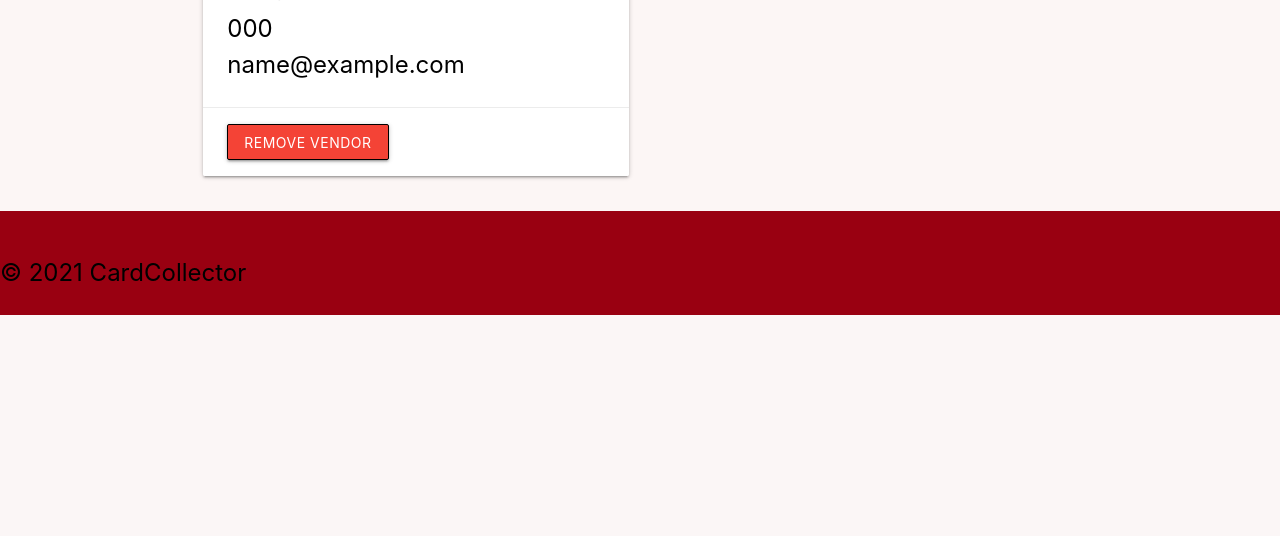
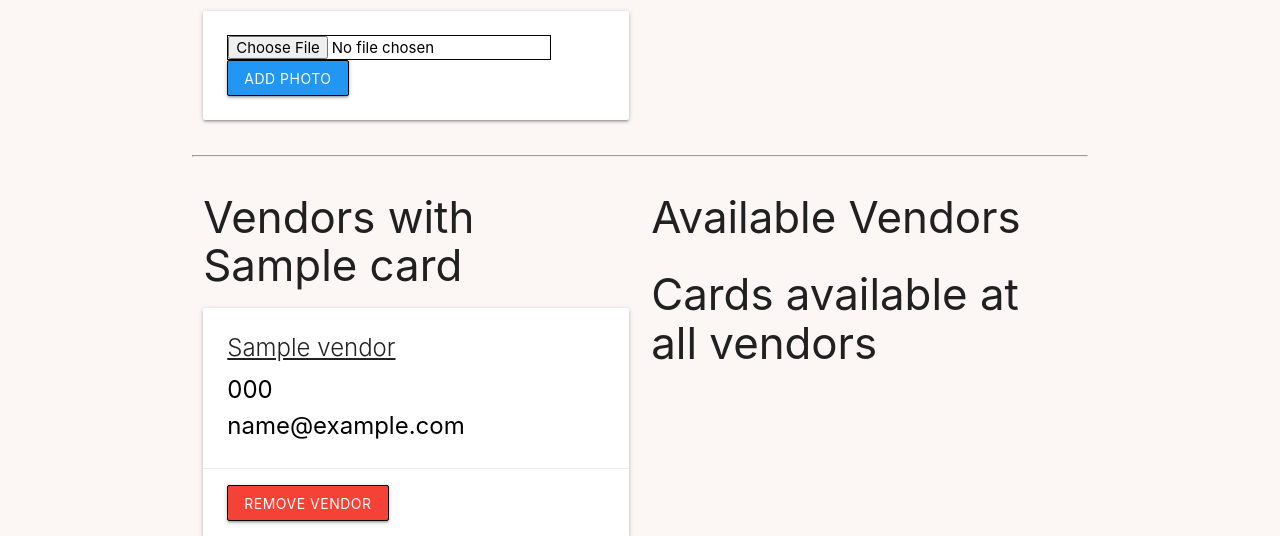
Before and after one commit to smedina0/cardcollector, a Django app: page /cards/1/ in a window 1280 px wide. Shown: the part 831-1367 px from the top of the page. Before the commit the page ends 1146 px from the top, so only its background shows below. Run offline with Django 4.2, Linux system fonts and the light colour scheme; a user stored in the database is signed in; tables that the repository leaves empty hold one stand-in row (values such as "Sample post").

Commit message:
Feat: Adds photo upload functionality

```diff
--- a/cardcollector/settings.py
+++ b/cardcollector/settings.py
@@ -14,6 +14,9 @@ import django_heroku
 from dotenv import load_dotenv
 import os
 from pathlib import Path
+import environ
+environ.Env()
+environ.Env.read_env()
 
 # Build paths inside the project like this: BASE_DIR / 'subdir'.
 BASE_DIR = Path(__file__).resolve().parent.parent
--- a/main_app/models.py
+++ b/main_app/models.py
@@ -54,3 +54,11 @@ class Cleaning(models.Model):
 
     class Meta:
         ordering = '-date',
+
+
+class Photo(models.Model):
+    url = models.CharField(max_length=200)
+    card = models.ForeignKey(Card, on_delete=models.CASCADE)
+
+    def __str__(self):
+        return f"Photo for card_id: {self.card_id} @{self.url}"
--- a/main_app/templates/cards/card_detail.html
+++ b/main_app/templates/cards/card_detail.html
@@ -16,6 +16,18 @@
         <a href="{% url 'card_delete' card.id %}">Delete</a>
       </div>
     </div>
+    {% for photo in card.photo_set.all %}
+    <img src="{{ photo.url }}" alt="{{ card.name }}" class="responsive-img card-panel" />
+    {% empty %}
+    <div class="card-panel blue-text center-align">
+      No photos for this card
+    </div>
+    {% endfor %}
+    <form action={% url 'add_photo' card.id %} method="POST" class="card-panel" enctype="multipart/form-data">
+      {% csrf_token %}
+      <input type="file" name="photo-file">
+      <input type="submit" value="Add Photo" class="btn blue">
+    </form>
   </div>
   <div class="col s6">
     <form action="{% url 'add_cleaning' card.id %}" method="POST">
--- a/main_app/urls.py
+++ b/main_app/urls.py
@@ -26,4 +26,5 @@ urlpatterns = [
     path('cards/<int:card_id>/unassoc_vendor/<int:vendor_id>/',
          views.unassoc_vendor, name='unassoc_vendor'),
     path('accounts/signup/', views.signup, name='signup'),
+    path('cards/<int:card_id>/add_photo/', views.add_photo, name='add_photo'),
 ]
--- a/main_app/views.py
+++ b/main_app/views.py
@@ -4,9 +4,15 @@ from django.views.generic.edit import CreateView, UpdateView, DeleteView
 from django.contrib.auth import login
 from django.contrib.auth.decorators import login_required
 from django.contrib.auth.mixins import LoginRequiredMixin
-from .models import Card, Vendor
+from .models import Card, Vendor, Photo
 from .forms import CleaningForm
 from django.contrib.auth.forms import UserCreationForm
+import uuid
+import boto3
+
+
+S3_BASE_URL = 'https://s3-us-east-2.amazonaws.com/'
+BUCKET = 'cardcollector'
 
 # Create your views here.
 
@@ -108,11 +114,13 @@ class CardDetail(LoginRequiredMixin, DetailView):
         context['vendors_that_dont_have_card'] = vendors_that_dont_have_card
         return context
 
+
 @login_required
 def assoc_vendor(request, card_id, vendor_id):
     card = Card.objects.get(id=card_id)
     card.vendors.add(vendor_id)
     return redirect('card_detail', card_id=card_id)
+
 
 @login_required
 def unassoc_vendor(request, card_id, vendor_id):
@@ -134,6 +142,23 @@ def signup(request):
     form = UserCreationForm()
     context = {'form': form, 'error_message': error_message}
     return render(request, 'registration/signup.html', {'form': form, 'error_message': error_message})
+
+
+def add_photo(request, card_id):
+    photo_file = request.FILES.get('photo-file', None)
+    if photo_file:
+        s3 = boto3.client('s3')
+        key = uuid.uuid4().hex[:6] + \
+            photo_file.name[photo_file.name.rfind('.'):]
+        try:
+            s3.upload_fileobj(photo_file, BUCKET, key)
+            url = f"{S3_BASE_URL}{BUCKET}/{key}"
+            Photo.objects.create(url=url, card_id=card_id)
+        except Exception as error:
+            print('photo upload failed')
+            print(error)
+    return redirect('card_detail', card_id=card_id)
+
 
 @login_required
 def add_cleaning(request, card_id):
```
Also changed, not shown: main_app/migrations/0006_photo.py (added).
